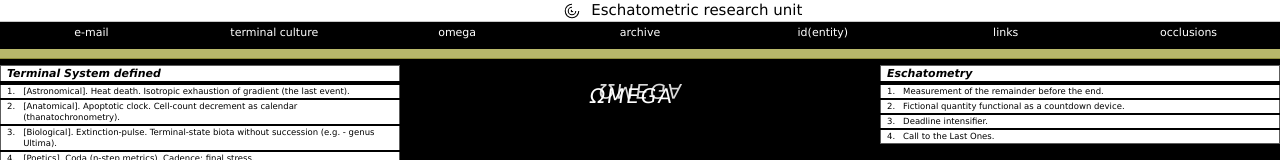
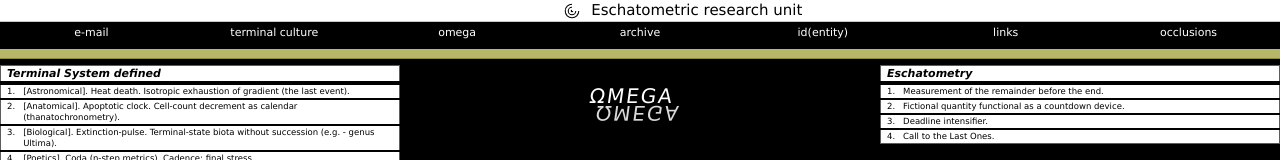
Before and after one commit to ElizenDevVini/eschatometric, a plain HTML site: page index.html in a window 1280 px wide. Shown: the top 160 px of the page. Drawn offline with Linux system fonts and the light colour scheme.

Commit message:
fix mirrored title glyph

```diff
--- a/index.html
+++ b/index.html
@@ -97,7 +97,7 @@ td:first-child::after{content:"."}
 <svg class="glyph" viewBox="0 0 120 70" fill="none" stroke="#fff" stroke-width="1.1">
 <g font-family="Verdana" font-size="22" fill="#fff" stroke="none" letter-spacing="2">
 <text x="8" y="28" transform="skewX(-8)">ΩMEGA</text>
-<text x="8" y="60" transform="scale(1,-1) translate(0,-68) skewX(8)" opacity=".85">ΩMEGA</text>
+<text x="8" y="36" transform="scale(1,-1) translate(0,-68) skewX(8)" opacity=".85">ΩMEGA</text>
 </g>
 </svg>
 <div class="plate"><canvas id="plate" width="86" height="130"></canvas></div>
```
